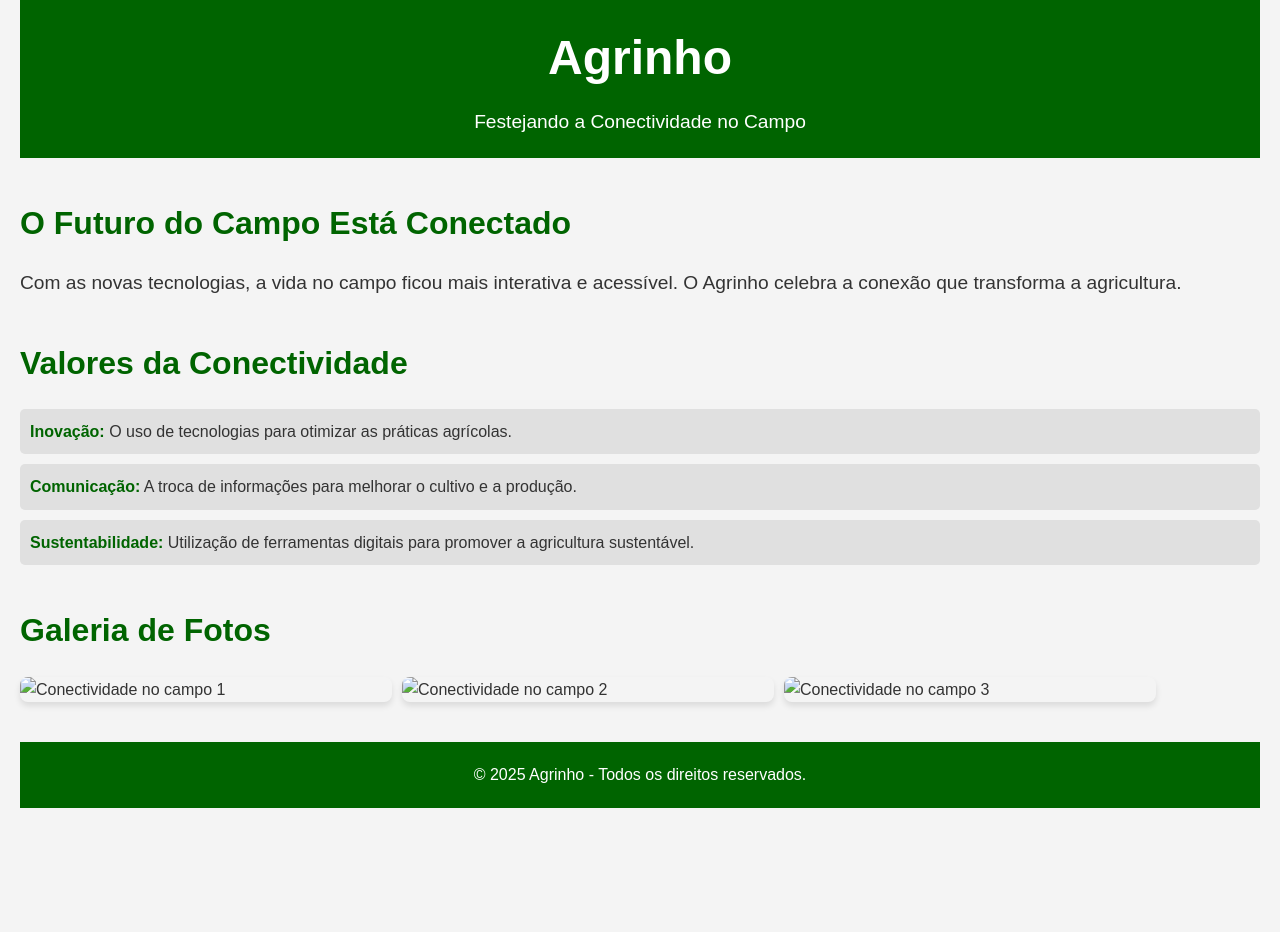
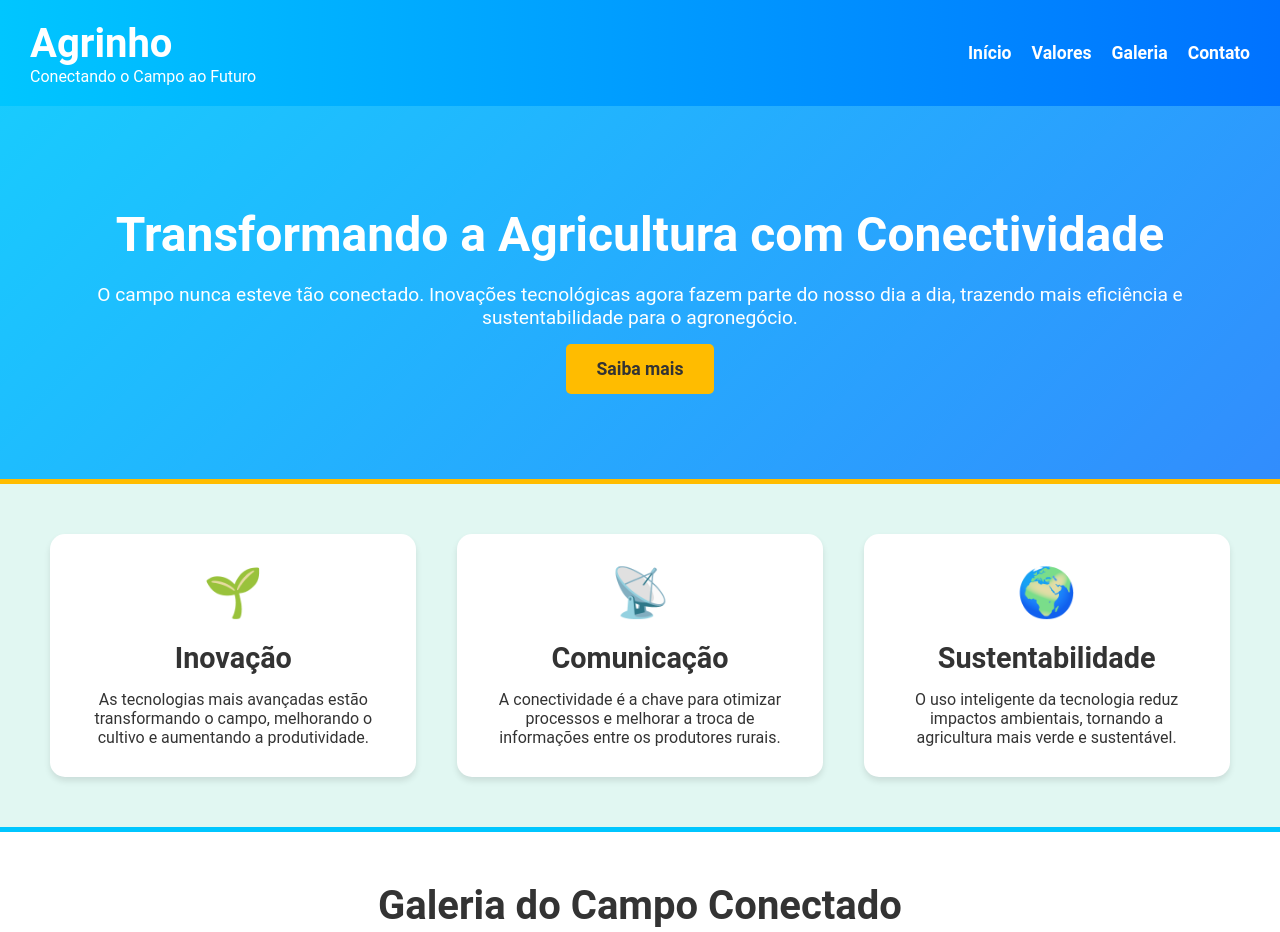
Before and after one commit to picolotto/agro, a plain HTML site: page index.html in a window 1280 px wide. Shown: the top 932 px of the page. Before the commit the page ends 808 px from the top, so only its background shows below. Drawn offline with Linux system fonts and the light colour scheme.

Commit message:
Add files via upload

```diff
--- a/index.html
+++ b/index.html
@@ -10,39 +10,64 @@
 </head>
 
 <body>
-    <header>
+    <header class="header">
         <div class="logo">
             <h1>Agrinho</h1>
-            <p>Festejando a Conectividade no Campo</p>
+            <p>Conectando o Campo ao Futuro</p>
         </div>
+        <nav>
+            <ul>
+                <li><a href="#hero">Início</a></li>
+                <li><a href="#valores">Valores</a></li>
+                <li><a href="#galeria">Galeria</a></li>
+                <li><a href="#contato">Contato</a></li>
+            </ul>
+        </nav>
     </header>
 
-    <section class="intro">
-        <h2>O Futuro do Campo Está Conectado</h2>
-        <p>Com as novas tecnologias, a vida no campo ficou mais interativa e acessível. O Agrinho celebra a conexão que transforma a agricultura.</p>
+    <section id="hero" class="hero">
+        <div class="hero-content">
+            <h2>Transformando a Agricultura com Conectividade</h2>
+            <p>O campo nunca esteve tão conectado. Inovações tecnológicas agora fazem parte do nosso dia a dia, trazendo mais eficiência e sustentabilidade para o agronegócio.</p>
+            <a href="#valores" class="cta-button">Saiba mais</a>
+        </div>
     </section>
 
-    <section class="valores">
-        <h2>Valores da Conectividade</h2>
-        <ul>
-            <li><strong>Inovação:</strong> O uso de tecnologias para otimizar as práticas agrícolas.</li>
-            <li><strong>Comunicação:</strong> A troca de informações para melhorar o cultivo e a produção.</li>
-            <li><strong>Sustentabilidade:</strong> Utilização de ferramentas digitais para promover a agricultura sustentável.</li>
-        </ul>
+    <section id="valores" class="valores">
+        <div class="valor">
+            <div class="valor-icon">🌱</div>
+            <h3>Inovação</h3>
+            <p>As tecnologias mais avançadas estão transformando o campo, melhorando o cultivo e aumentando a produtividade.</p>
+        </div>
+        <div class="valor">
+            <div class="valor-icon">📡</div>
+            <h3>Comunicação</h3>
+            <p>A conectividade é a chave para otimizar processos e melhorar a troca de informações entre os produtores rurais.</p>
+        </div>
+        <div class="valor">
+            <div class="valor-icon">🌍</div>
+            <h3>Sustentabilidade</h3>
+            <p>O uso inteligente da tecnologia reduz impactos ambientais, tornando a agricultura mais verde e sustentável.</p>
+        </div>
     </section>
 
-    <section class="galeria">
-        <h2>Galeria de Fotos</h2>
-        <div class="images">
+    <section id="galeria" class="galeria">
+        <h2>Galeria do Campo Conectado</h2>
+        <div class="image-container">
             <img src="campo1.jpg" alt="Conectividade no campo 1">
             <img src="campo2.jpg" alt="Conectividade no campo 2">
             <img src="campo3.jpg" alt="Conectividade no campo 3">
         </div>
     </section>
 
-    <footer>
-        <p>&copy; 2025 Agrinho - Todos os direitos reservados.</p>
+    <footer id="contato">
+        <div class="footer-content">
+            <p>&copy; 2025 Agrinho - Conectividade no Campo</p>
+            <p>Entre em contato: contato@agrinho.com</p>
+        </div>
     </footer>
+
+    <script src="script.js"></script>
 </body>
 
 </html>
--- a/style.css
+++ b/style.css
@@ -1,4 +1,4 @@
-/* Resetando margens e padding */
+/* Reset básico e estilos globais */
 * {
     margin: 0;
     padding: 0;
@@ -6,80 +6,177 @@
 }
 
 body {
-    font-family: Arial, sans-serif;
-    line-height: 1.6;
-    background-color: #f4f4f4;
+    font-family: 'Roboto', sans-serif;
+    background: #f7f7f7;
     color: #333;
-    padding: 0 20px;
 }
 
 /* Cabeçalho */
-header {
-    background-color: #006400; /* Verde escuro */
-    color: #fff;
-    padding: 20px;
+.header {
+    display: flex;
+    justify-content: space-between;
+    align-items: center;
+    padding: 20px 30px;
+    background: linear-gradient(to right, #00c6ff, #0072ff);
+    color: white;
+}
+
+.header .logo h1 {
+    font-size: 2.5em;
+}
+
+.header nav ul {
+    list-style-type: none;
+    display: flex;
+    gap: 20px;
+}
+
+.header nav ul li a {
+    text-decoration: none;
+    color: white;
+    font-weight: bold;
+    font-size: 1.1em;
+}
+
+.header nav ul li a:hover {
+    color: #ffbc00;
+    transition: color 0.3s ease;
+}
+
+/* Seção Hero */
+.hero {
+    background: linear-gradient(135deg, rgba(0, 198, 255, 0.9), rgba(0, 114, 255, 0.8));
+    color: white;
+    padding: 100px 30px;
+    text-align: center;
+    border-bottom: 5px solid #ffbc00;
+    animation: fadeInUp 1.5s ease-out;
+}
+
+.hero-content h2 {
+    font-size: 3em;
+    margin-bottom: 20px;
+    animation: slideInLeft 1.5s ease-out;
+}
+
+.hero-content p {
+    font-size: 1.2em;
+    margin-bottom: 30px;
+    animation: fadeInUp 2s ease-out;
+}
+
+.cta-button {
+    background-color: #ffbc00;
+    padding: 15px 30px;
+    border-radius: 5px;
+    color: #333;
+    font-size: 1.1em;
+    text-decoration: none;
+    font-weight: bold;
+    transition: background-color 0.3s ease;
+}
+
+.cta-button:hover {
+    background-color: #ff9c00;
+}
+
+@keyframes fadeInUp {
+    0% {
+        opacity: 0;
+        transform: translateY(30px);
+    }
+    100% {
+        opacity: 1;
+        transform: translateY(0);
+    }
+}
+
+@keyframes slideInLeft {
+    0% {
+        opacity: 0;
+        transform: translateX(-100px);
+    }
+    100% {
+        opacity: 1;
+        transform: translateX(0);
+    }
+}
+
+/* Seção de Valores */
+.valores {
+    display: flex;
+    justify-content: space-around;
+    padding: 50px 30px;
+    background: #e1f7f2;
+    text-align: center;
+    border-bottom: 5px solid #00c6ff;
+}
+
+.valor {
+    background: white;
+    padding: 30px;
+    border-radius: 15px;
+    box-shadow: 0 4px 6px rgba(0, 0, 0, 0.1);
+    transition: transform 0.3s ease;
+    width: 30%;
+}
+
+.valor:hover {
+    transform: scale(1.05);
+}
+
+.valor-icon {
+    font-size: 3em;
+    margin-bottom: 20px;
+}
+
+.valor h3 {
+    font-size: 1.8em;
+    margin-bottom: 15px;
+}
+
+.valor p {
+    font-size: 1em;
+}
+
+/* Galeria */
+.galeria {
+    padding: 50px 30px;
+    background: #fff;
     text-align: center;
 }
 
-header .logo h1 {
-    font-size: 3em;
+.galeria h2 {
+    font-size: 2.5em;
+    margin-bottom: 40px;
 }
 
-header .logo p {
-    font-size: 1.2em;
-    margin-top: 10px;
+.image-container {
+    display: grid;
+    grid-template-columns: repeat(3, 1fr);
+    gap: 20px;
 }
 
-/* Seções */
-section {
-    margin: 40px 0;
+.image-container img {
+    width: 100%;
+    height: auto;
+    border-radius: 15px;
+    transition: transform 0.3s ease;
 }
 
-.intro h2, .valores h2, .galeria h2 {
-    font-size: 2em;
-    color: #006400;
-    margin-bottom: 20px;
-}
-
-.intro p {
-    font-size: 1.2em;
-    line-height: 1.5;
-}
-
-/* Valores da conectividade */
-.valores ul {
-    list-style: none;
-}
-
-.valores li {
-    background-color: #e0e0e0;
-    margin: 10px 0;
-    padding: 10px;
-    border-radius: 5px;
-}
-
-.valores li strong {
-    color: #006400;
-}
-
-/* Galeria de imagens */
-.galeria .images {
-    display: flex;
-    gap: 10px;
-    flex-wrap: wrap;
-}
-
-.galeria img {
-    width: 30%;
-    border-radius: 8px;
-    box-shadow: 0 4px 6px rgba(0, 0, 0, 0.1);
+.image-container img:hover {
+    transform: scale(1.1);
 }
 
 /* Rodapé */
 footer {
-    background-color: #006400;
-    color: #fff;
+    background: #0072ff;
+    color: white;
+    padding: 30px 0;
     text-align: center;
-    padding: 20px;
-    margin-top: 40px;
 }
+
+.footer-content p {
+    font-size: 1.1em;
+    margin-top: 10px;
+}
```
